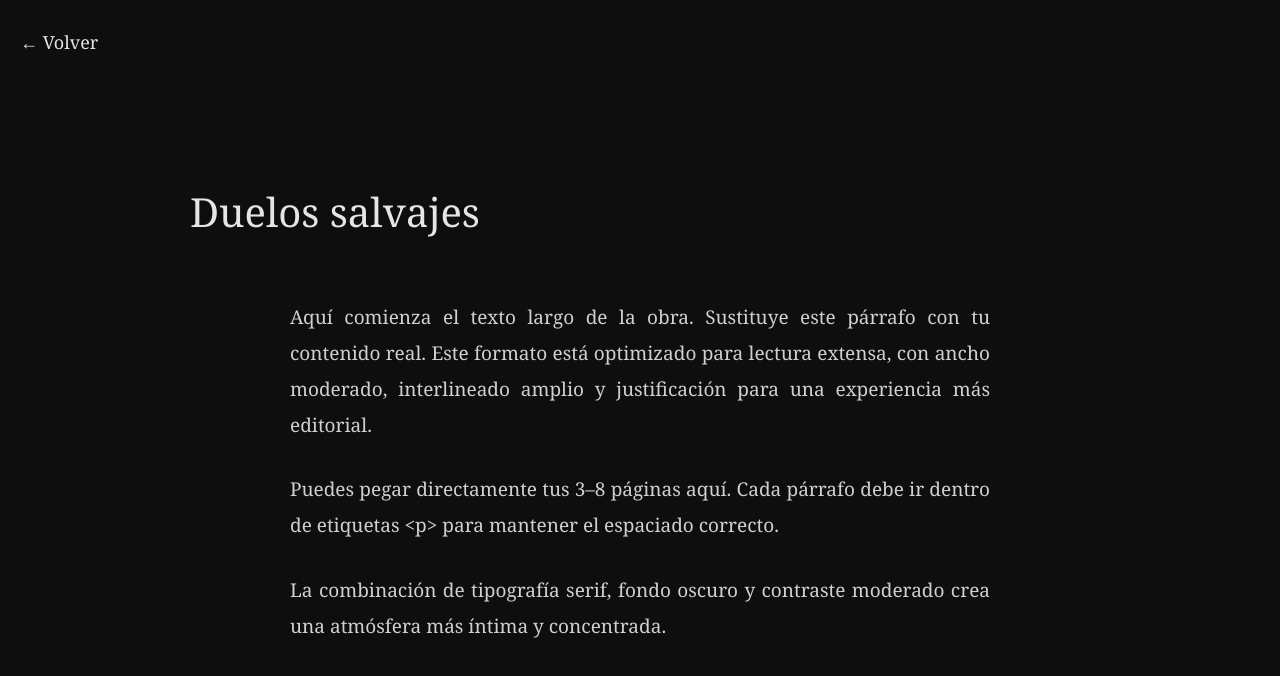
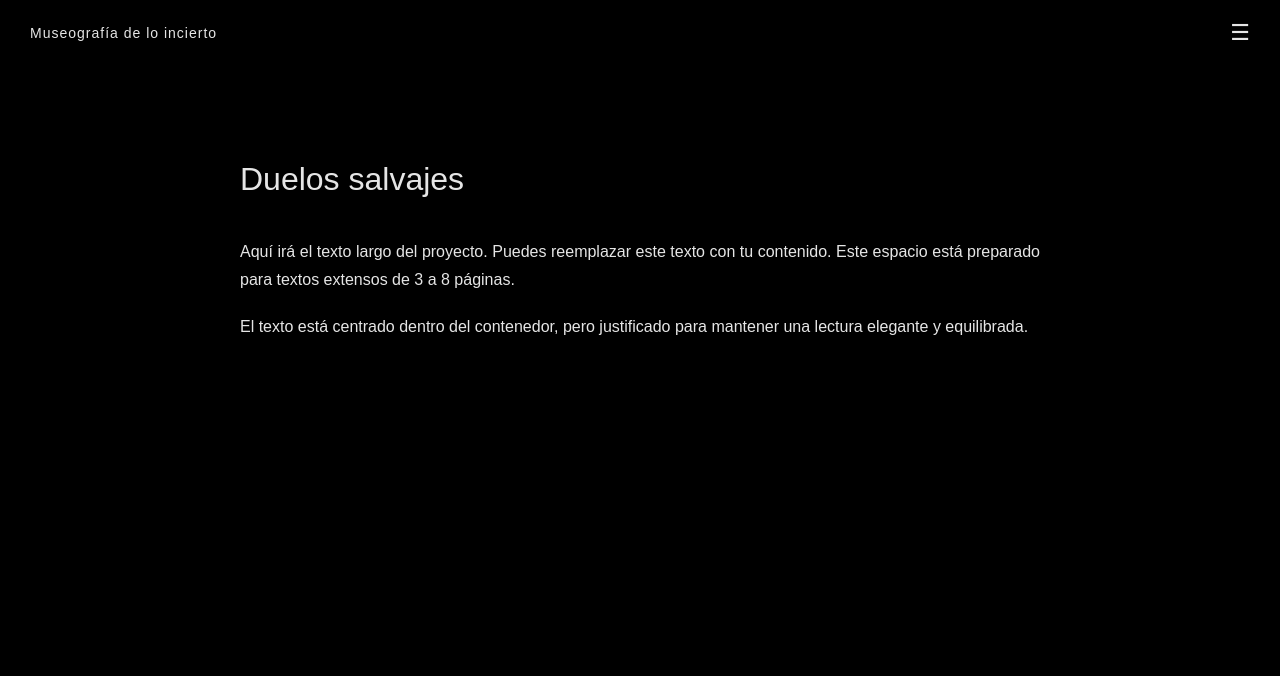
Before and after one commit to memoRG1/Museografia, a plain HTML site: page duelos.html in a window 1280 px wide. Drawn offline with Linux system fonts and the light colour scheme.

Commit message:
Update duelos.html

```diff
--- a/duelos.html
+++ b/duelos.html
@@ -9,52 +9,82 @@
 
 body {
     margin: 0;
-    background-color: #0e0e0e;
+    font-family: Arial, Helvetica, sans-serif;
+    background-color: #000;
     color: #e5e5e5;
-    font-family: Georgia, "Times New Roman", serif;
 }
 
 /* HEADER */
 
 header {
-    padding: 30px 20px;
+    position: fixed;
+    top: 0;
+    width: 100%;
+    background-color: #000;
+    display: flex;
+    justify-content: space-between;
+    align-items: center;
+    padding: 20px 30px;
+    box-sizing: border-box;
+    z-index: 1000;
 }
 
-header a {
+.logo {
+    font-size: 14px;
+    letter-spacing: 1px;
+}
+
+.menu {
+    font-size: 22px;
+    cursor: pointer;
+}
+
+/* MOBILE MENU */
+
+.mobile-menu {
+    position: fixed;
+    top: 0;
+    right: -100%;
+    width: 260px;
+    height: 100vh;
+    background-color: #111;
+    display: flex;
+    flex-direction: column;
+    padding: 100px 30px;
+    gap: 30px;
+    transition: right 0.4s ease;
+    z-index: 1000;
+}
+
+.mobile-menu a {
     color: #e5e5e5;
     text-decoration: none;
-    font-size: 18px;
+    font-size: 20px;
 }
 
-/* TITLE */
-
-.page-title {
-    max-width: 900px;
-    margin: 100px auto 60px auto;
-    padding: 0 20px;
+.mobile-menu.active {
+    right: 0;
 }
 
-.page-title h1 {
-    font-size: 40px;
-    font-weight: 500;
-    margin: 0;
-    text-align: left;
+/* CONTENT */
+
+.content {
+    padding: 140px 20px 80px 20px;
+    max-width: 800px;
+    margin: auto;
 }
 
-/* TEXT CONTENT */
-
-.text-content {
-    max-width: 700px;
-    margin: 0 auto 120px auto;
-    padding: 0 20px;
+.content h1 {
+    text-align: left;
+    font-weight: normal;
+    margin-bottom: 40px;
 }
 
-.text-content p {
+.content p {
+    text-align: center;
     text-align: justify;
-    line-height: 1.9;
-    font-size: 19px;
-    margin-bottom: 28px;
-    color: #d0d0d0;
+    line-height: 1.7;
+    margin-bottom: 20px;
 }
 
 </style>
@@ -63,32 +93,33 @@ header a {
 <body>
 
 <header>
-    <a href="index.html">← Volver</a>
+    <div class="logo">Museografía de lo incierto</div>
+    <div class="menu" onclick="toggleMenu()">☰</div>
 </header>
 
-<section class="page-title">
+<nav id="mobileMenu" class="mobile-menu">
+    <a href="index.html">Inicio</a>
+    <a href="museo.html">El museo de la incertidumbre</a>
+</nav>
+
+<div class="content">
     <h1>Duelos salvajes</h1>
-</section>
-
-<section class="text-content">
 
     <p>
-    Aquí comienza el texto largo de la obra. Sustituye este párrafo con tu contenido real.
-    Este formato está optimizado para lectura extensa, con ancho moderado,
-    interlineado amplio y justificación para una experiencia más editorial.
+    Aquí irá el texto largo del proyecto. Puedes reemplazar este texto con tu contenido.
+    Este espacio está preparado para textos extensos de 3 a 8 páginas.
     </p>
 
     <p>
-    Puedes pegar directamente tus 3–8 páginas aquí. Cada párrafo debe ir dentro
-    de etiquetas &lt;p&gt; para mantener el espaciado correcto.
+    El texto está centrado dentro del contenedor, pero justificado para mantener una lectura elegante y equilibrada.
     </p>
+</div>
 
-    <p>
-    La combinación de tipografía serif, fondo oscuro y contraste moderado
-    crea una atmósfera más íntima y concentrada.
-    </p>
-
-</section>
+<script>
+function toggleMenu() {
+    document.getElementById("mobileMenu").classList.toggle("active");
+}
+</script>
 
 </body>
 </html>
```
